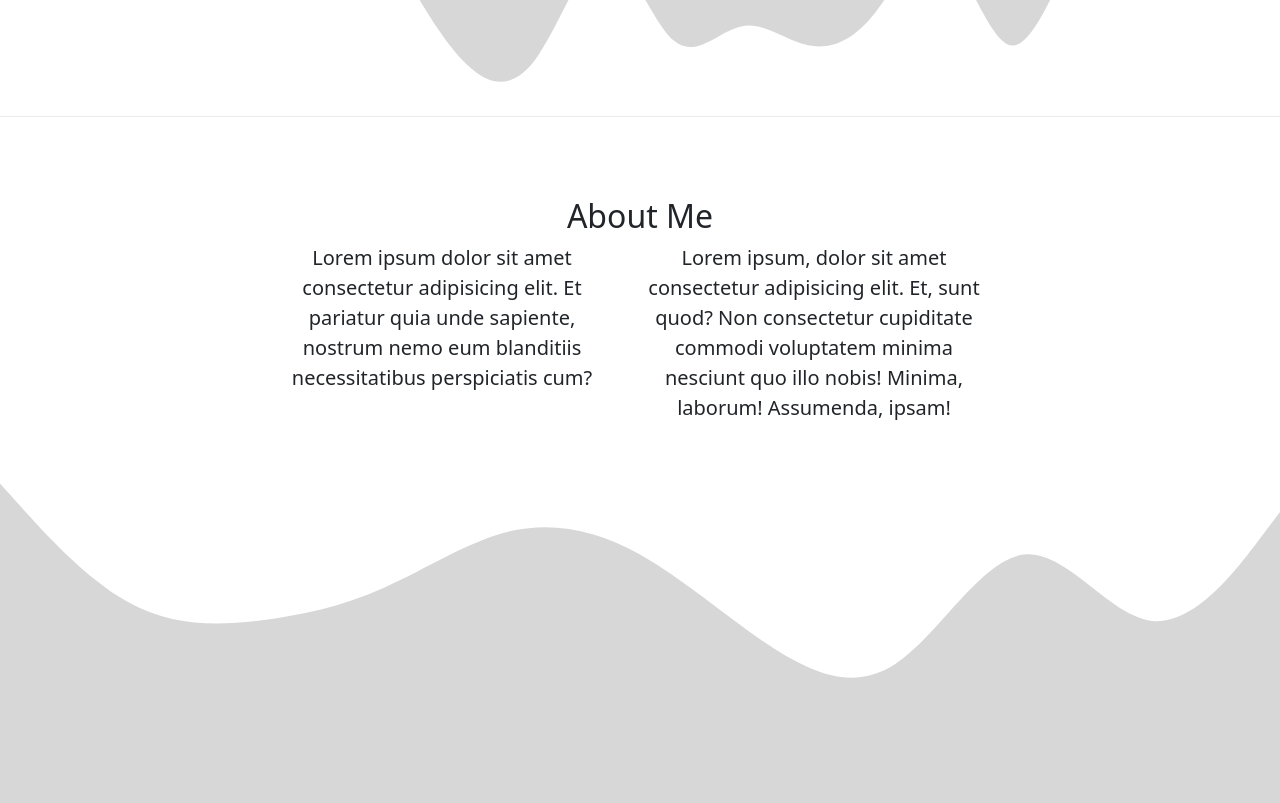
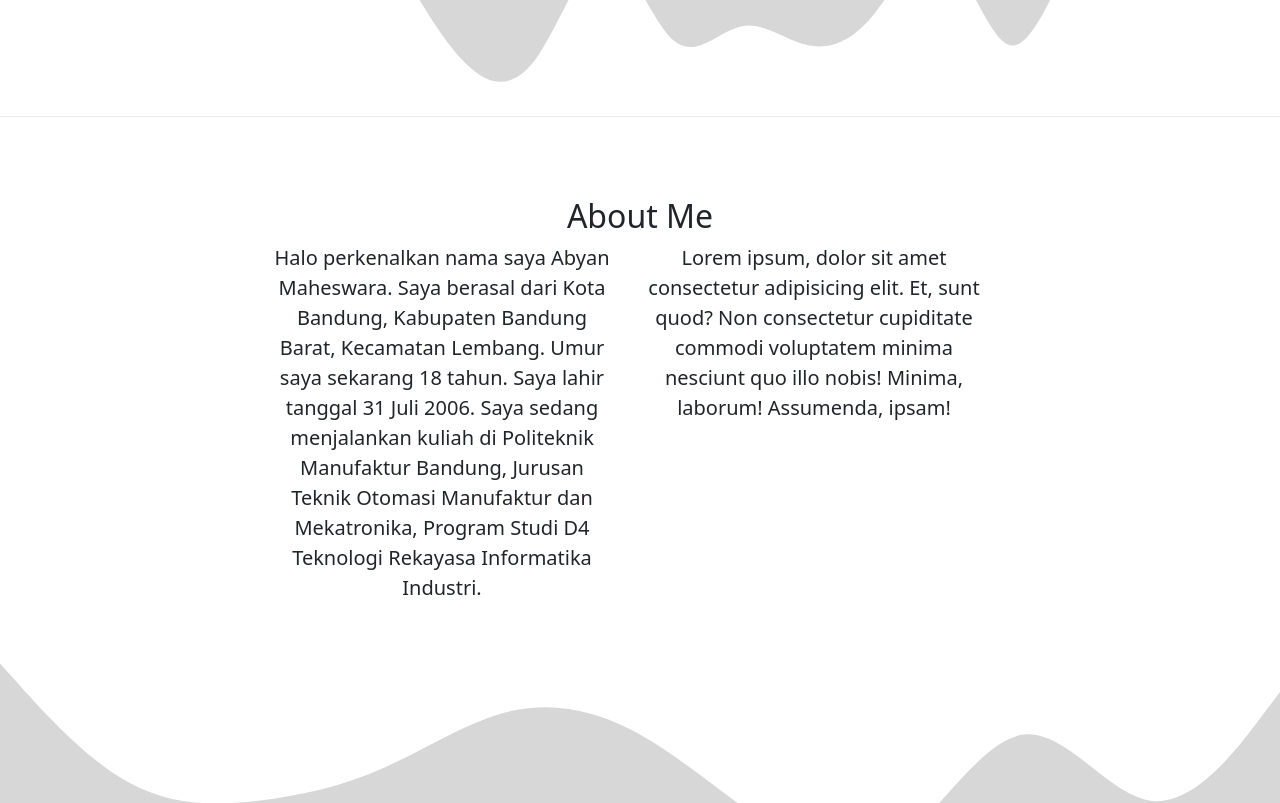
Before and after one commit to abyanmaheswara/abyanmaheswara.github.io, a plain HTML site: page index.html in a window 1280 px wide. Shown: the part 585-1388 px from the top of the page. Drawn offline with nearby package versions, Linux system fonts and the light colour scheme.

Commit message:
mengubah kalimat pada about

```diff
--- a/index.html
+++ b/index.html
@@ -65,7 +65,10 @@
           </div>
           <div class="row justify-content-center fs-5 text-center mb-3">
             <div class="col-md-4">
-              <p>Lorem ipsum dolor sit amet consectetur adipisicing elit. Et pariatur quia unde sapiente, nostrum nemo eum blanditiis necessitatibus perspiciatis cum?</p>
+              <p>
+                Halo perkenalkan nama saya Abyan Maheswara. Saya berasal dari Kota Bandung, Kabupaten Bandung Barat, Kecamatan Lembang. Umur saya sekarang 18 tahun. Saya lahir tanggal 31 Juli 2006. Saya sedang menjalankan kuliah di
+                Politeknik Manufaktur Bandung, Jurusan Teknik Otomasi Manufaktur dan Mekatronika, Program Studi D4 Teknologi Rekayasa Informatika Industri.
+              </p>
             </div>
             <div class="col-md-4">
               <p>Lorem ipsum, dolor sit amet consectetur adipisicing elit. Et, sunt quod? Non consectetur cupiditate commodi voluptatem minima nesciunt quo illo nobis! Minima, laborum! Assumenda, ipsam!</p>
```
